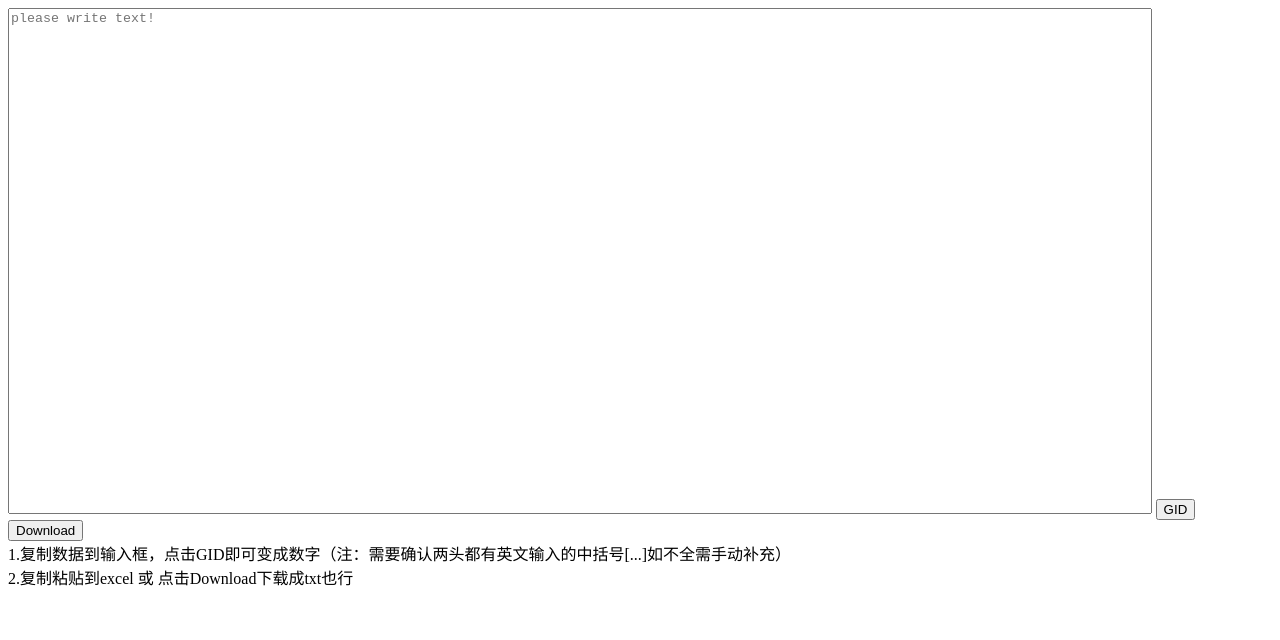
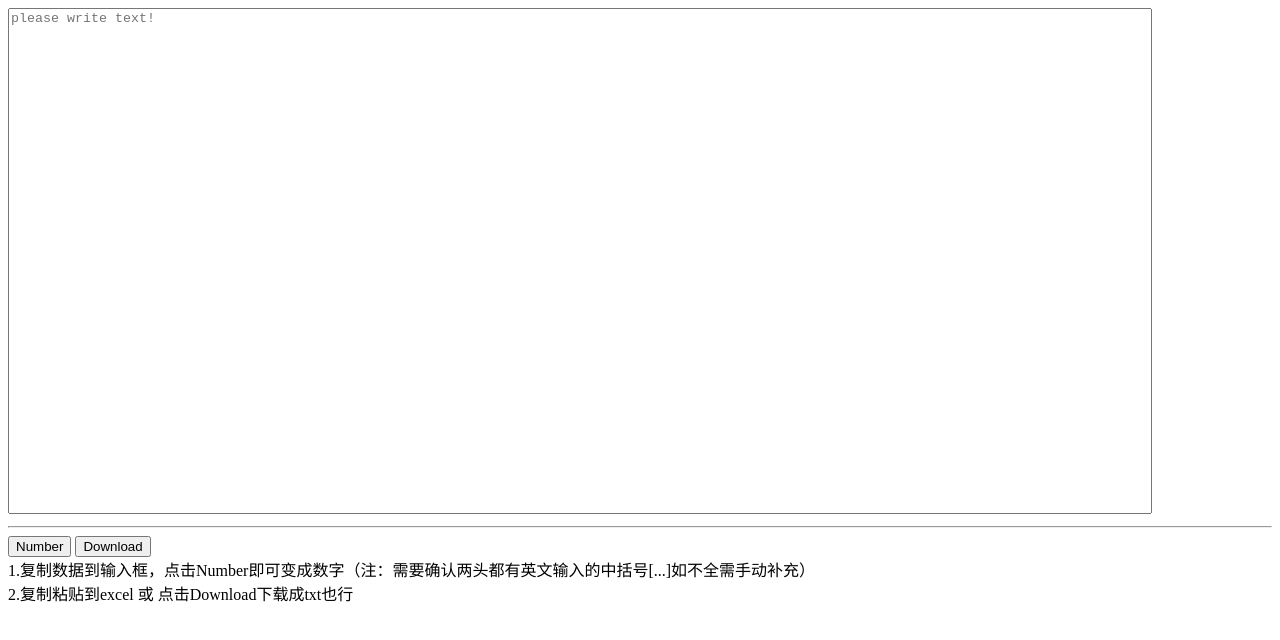
Before and after one commit to z180423/haoqing.github.io, a plain HTML site: page index.html in a window 1280 px wide. Drawn offline with Linux system fonts and the light colour scheme.

Commit message:
Update index.html

```diff
--- a/index.html
+++ b/index.html
@@ -4,7 +4,7 @@
     <meta charset="UTF-8" />
     <meta http-equiv="X-UA-Compatible" content="IE=edge" />
     <meta name="viewport" content="width=device-width, initial-scale=1.0" />
-    <title>GID-gogogo</title>
+    <title>《我爱工作》</title>
   </head>
   <style>
     #text-id {
@@ -43,10 +43,10 @@
 }
   </script>
   <body>
-    <textarea id="text-id" placeholder="please write text!"></textarea>
-    <button id="draw_text-btn" type="button" onclick="draw_text()">GID</button>
+    <textarea id="text-id" placeholder="please write text!"></textarea><hr>
+    <button id="draw_text-btn" type="button" onclick="draw_text()">Number</button>
     <button id="create-txt-btn" type="button" onclick="download('gid.txt',document.getElementById('text-id').value)">Download</button>
-    <div>1.复制数据到输入框，点击GID即可变成数字（注：需要确认两头都有英文输入的中括号[...]如不全需手动补充）</div>
+    <div>1.复制数据到输入框，点击Number即可变成数字（注：需要确认两头都有英文输入的中括号[...]如不全需手动补充）</div>
     <div>2.复制粘贴到excel 或 点击Download下载成txt也行</div>
   </body>
 </html>
```
